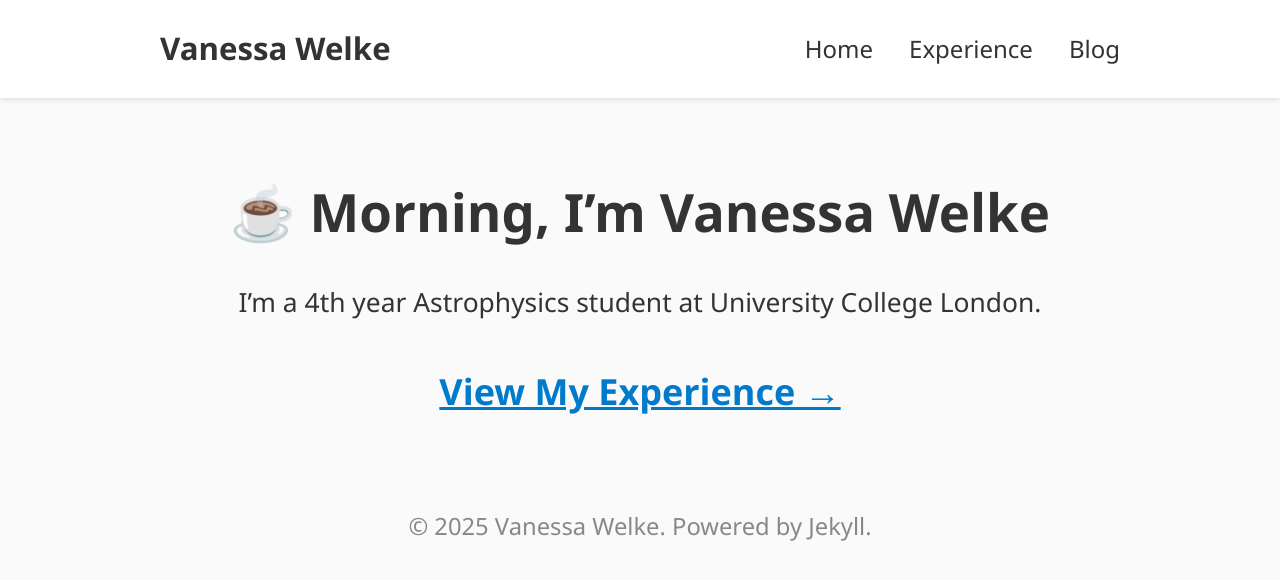
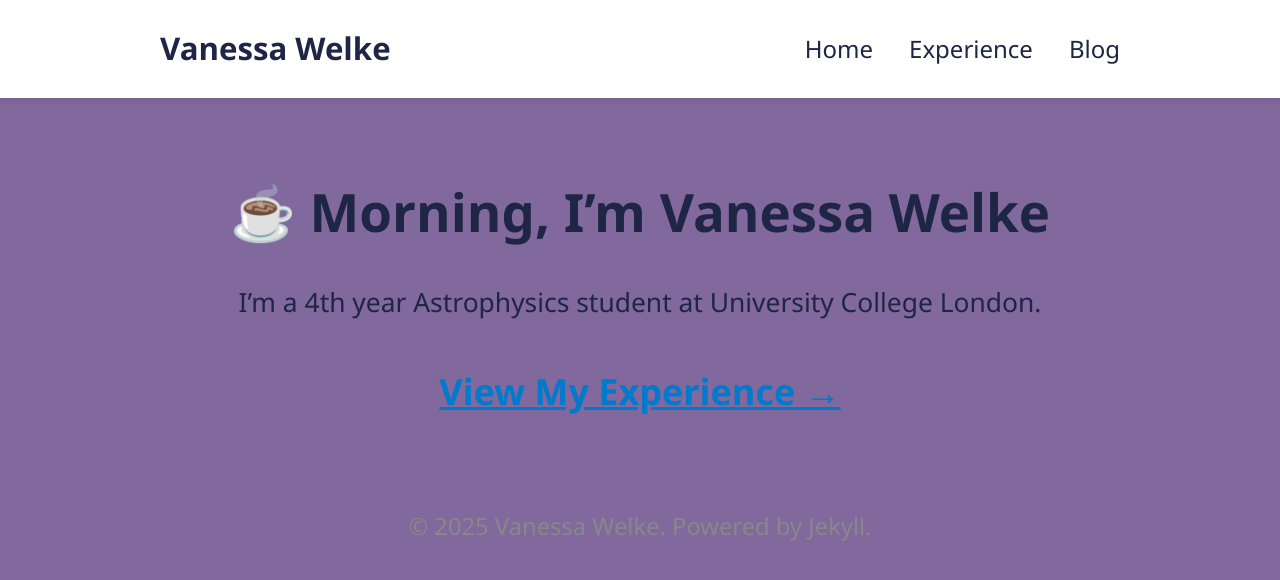
Before and after one commit to VWelke/personal_website, a Jekyll site: the page built from index.md, in a window 1280 px wide. Shown: the top 580 px of the page. Built offline with Jekyll 4.4.1, drawn with Linux system fonts in a browser that asks for light colours.

Commit message:
Update style.css

```diff
--- a/assets/css/style.css
+++ b/assets/css/style.css
@@ -1,10 +1,10 @@
 /* Base style */
 body {
   font-family: 'Segoe UI', sans-serif;
-  background-color: #fafafa;
+  background-color: #81689D;
   margin: 0;
   padding: 0;
-  color: #333;
+  color: #1F2544;
   font-size: 24px; /* ⬅️ Bigger base text */
   line-height: 1.6;
 }
@@ -31,7 +31,7 @@ body {
 .logo {
   font-weight: bold;
   font-size: 1.3em;
-  color: #333;
+  color: #1F2544;
   text-decoration: none;
 }
 
@@ -42,7 +42,7 @@ body {
 
 .nav-links a {
   text-decoration: none;
-  color: #333;
+  color: #1F2544;
   font-weight: 500;
   font-size: 1em;
 }
```
